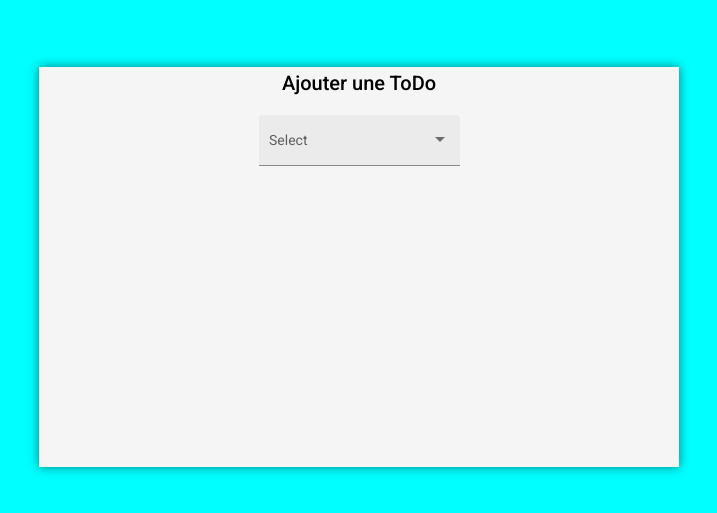
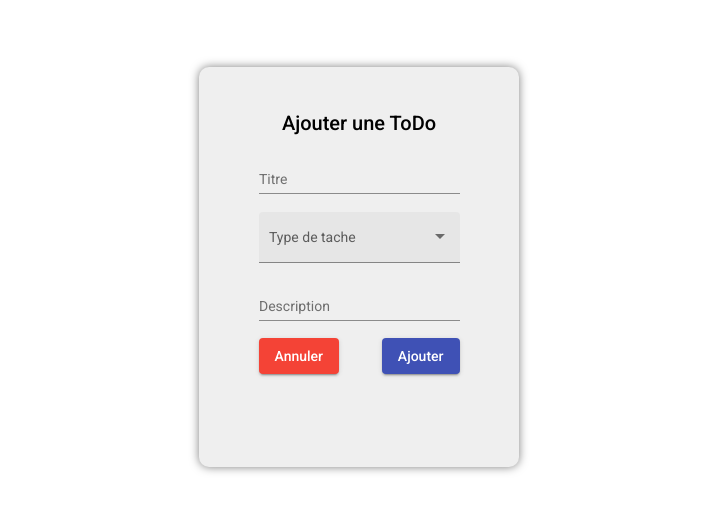
Before and after one commit to Thomasdelecluse/site-to-do-list, an Angular app: page / in a window 1280 px wide. Shown: the part 133-646 px from the top of the page, without its empty margins (281-998 px from the left). Built offline with nearby package versions, Linux system fonts and the light colour scheme.

Commit message:
feat: form add To do

```diff
--- a/src/app/todolist/todolist.component.css
+++ b/src/app/todolist/todolist.component.css
@@ -1,18 +1,31 @@
+.card {
+  display: flex;
+  flex-direction: column;
+  align-items: center;
+  margin: 0 auto;
+  width: 25%;
+  height: 50%;
+  border-radius: 10px;
+  background-color: #efefef;
+  box-shadow: 0 0 10px rgba(0, 0, 0, 0.5);
+}
 .formulaire{
-    display: flex;
-    flex-direction: column;
-    align-items: center;
-    margin: 0 auto;
-    width: 50%;
-    height: 50%;
-    background-color: #f5f5f5;
-    box-shadow: 0 0 10px rgba(0, 0, 0, 0.5);
+  display: flex;
+  flex-direction: column;
 }
-.fond{
+.header{
+margin-top: 40px;
+}
+.fond {
   display: flex;
   align-items: center;
   justify-content: center;
   height: 100%;
   width: 100%;
-  background-color: aqua;
+  background-color: #ffffff;
 }
+.submit{
+  display: flex;
+  flex-direction: row;
+ justify-content: space-between;
+}
--- a/src/app/todolist/todolist.component.html
+++ b/src/app/todolist/todolist.component.html
@@ -1,14 +1,26 @@
 <div class="fond">
-<div class="formulaire" >
-  <h2>Ajouter une ToDo </h2>
-  <form action="">
+<div class="card" >
+  <h2 class="header">Ajouter une ToDo </h2>
+  <form class="formulaire" action="">
+    <mat-form-field class="example-full-width">
+      <mat-label>Titre</mat-label>
+      <input matInput placeholder="Exemple: aller courir">
+    </mat-form-field>
     <mat-form-field appearance="fill">
-      <mat-label>Select</mat-label>
+      <mat-label>Type de tache</mat-label>
       <mat-select>
         <mat-option value="one">Tache</mat-option>
         <mat-option value="two">Action</mat-option>
       </mat-select>
     </mat-form-field>
+    <mat-form-field class="example-full-width">
+      <mat-label>Description</mat-label>
+      <input matInput placeholder="Exemple: aller courir 15 kilometres ">
+    </mat-form-field>
+    <div class="submit">
+      <button mat-raised-button color="warn">Annuler</button>
+      <button type="submit" mat-raised-button color="primary">Ajouter</button>
+    </div>
   </form>
 </div>
 </div>
```
Also changed, not shown: src/app/app.module.ts (+7 -1 lines).
